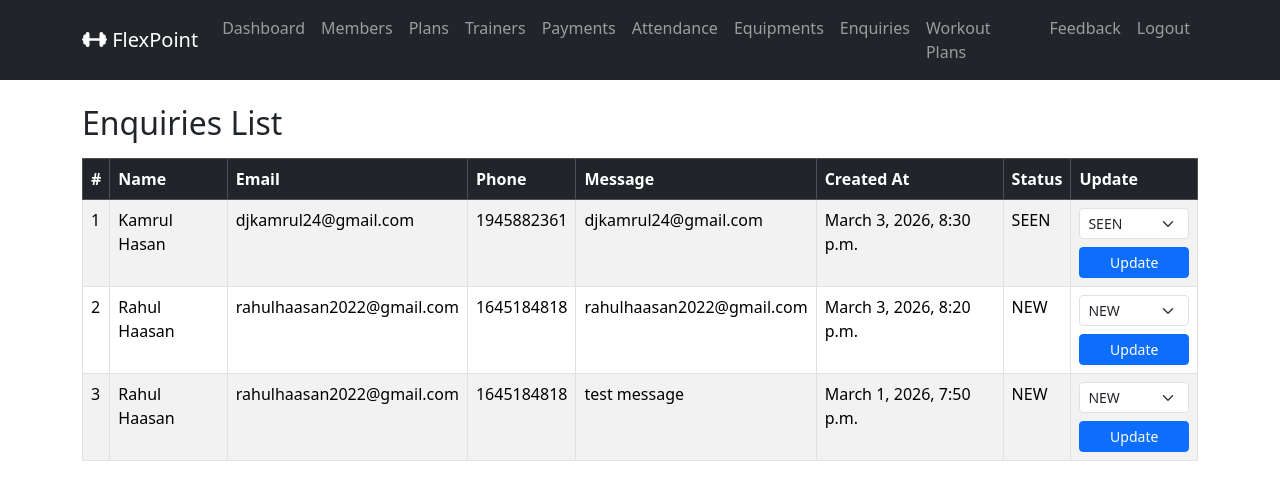
After one commit to rahul-hasan25/Django-GymManagementSystem, a Django app: page /admin_enquiries_list/ in a window 1280 px wide. The commit adds this page. Shown: the top 500 px of the page. Run offline with Django 5.2, Linux system fonts and the light colour scheme; a user stored in the database is signed in; data comes from the database, SQL or seed files in the repository; both versions use the stored data as it was after the commit; some libraries are stand-ins or nearby versions.

Commit message:
manage admin enquiries

```diff
--- /dev/null
+++ b/gymapp/templates/admin_enquiries_list.html
@@ -0,0 +1,46 @@
+{% extends 'base.html' %}
+
+
+{% block content %}
+    <h2 class="mb-3">Enquiries List</h2>
+
+    <table class="table table-bordered table-striped">
+        <thead class="table-dark">
+            <tr>
+                <th>#</th>
+                <th>Name</th>
+                <th>Email</th>
+                <th>Phone</th>
+                <th>Message</th>
+                <th>Created At</th>
+                <th>Status</th>
+                <th>Update</th>
+            </tr>
+        </thead>
+        <tbody>
+            {% for enquiry in enquiries %}
+            <tr>
+                <td>{{ forloop.counter }}</td>
+                <td>{{ enquiry.name }}</td>
+                <td>{{ enquiry.email }}</td>
+                <td>{{ enquiry.mobile }}</td>
+                <td style="max-width: 250px;">{{ enquiry.message }}</td>
+                <td>{{ enquiry.created_at }}</td>
+                <td>{{ enquiry.status }}</td>
+                <td>
+                    <form method="POST" action="{% url 'admin_enquiry_update_status' enquiry.id %}">
+                        {% csrf_token %}
+                        <select name="status" class="form-select form-select-sm mb-2">
+                            <option value="NEW" {% if enquiry.status == 'NEW' %}selected{% endif %}>NEW</option>
+                            <option value="SEEN" {% if enquiry.status == 'SEEN' %}selected{% endif %}>SEEN</option>
+                            <option value="RESOLVED" {% if enquiry.status == 'RESOLVED' %}selected{% endif %}>RESOLVED</option>
+                        </select>
+                        <button type="submit" class="btn btn-sm btn-primary w-100">Update</button>
+                    </form>
+                </td>
+            </tr>
+            {% endfor %}
+        </tbody>
+    </table>
+
+{% endblock %}
--- a/gymapp/templates/base.html
+++ b/gymapp/templates/base.html
@@ -43,7 +43,7 @@
                                 <a class="nav-link" aria-current="page" href="{% url 'admin_equipment_list' %}">Equipments</a>
                             </li>
                             <li class="nav-item">
-                                <a class="nav-link" aria-current="page" href="#">Enquiries</a>
+                                <a class="nav-link" aria-current="page" href="{% url 'admin_enquiries_list' %}">Enquiries</a>
                             </li>
                             <li class="nav-item">
                                 <a class="nav-link" aria-current="page" href="#">Workout Plans</a>
--- a/gymapp/urls.py
+++ b/gymapp/urls.py
@@ -30,4 +30,8 @@ urlpatterns = [
     path('admin_equipment_add/', views.admin_equipment_add, name='admin_equipment_add'),
     path('admin_equipment_edit/<int:equipment_id>/', views.admin_equipment_edit, name='admin_equipment_edit'),
     path('admin_equipment_delete/<int:equipment_id>/', views.admin_equipment_delete, name='admin_equipment_delete'),
+    #ADMIN Enquiry
+    path('admin_enquiries_list/', views.admin_enquiries_list, name='admin_enquiries_list'),
+    path('admin_enquiries_list_update/<int:enquiry_id>/', views.admin_enquiry_update_status, name='admin_enquiry_update_status'),
+
 ]
--- a/gymapp/views.py
+++ b/gymapp/views.py
@@ -378,3 +378,22 @@ def admin_equipment_delete(request, equipment_id):
         messages.success(request, 'Equipment Deleted Successfully!')
         return redirect('admin_equipment_list')
     return redirect('admin_equipment_list')
+
+
+# ADMIN Enquiries
+@admin_required
+def admin_enquiries_list(request):
+    enquiries = Enquiry.objects.all().order_by('-created_at')
+    return render(request, 'admin_enquiries_list.html', {'enquiries':enquiries})
+
+@admin_required
+def admin_enquiry_update_status(request,enquiry_id):
+    if request.method == 'POST':
+        status  = request.POST.get('status')
+        enquiry = Enquiry.objects.get(id=enquiry_id)
+
+        if status in ['NEW', 'SEEN', 'RESOLVED']:
+            enquiry.status = status
+            enquiry.save()
+            messages.success(request, 'Enquiry Updated Successfully!')
+    return redirect('admin_enquiries_list')
```
Also changed, not shown: db.sqlite3.
